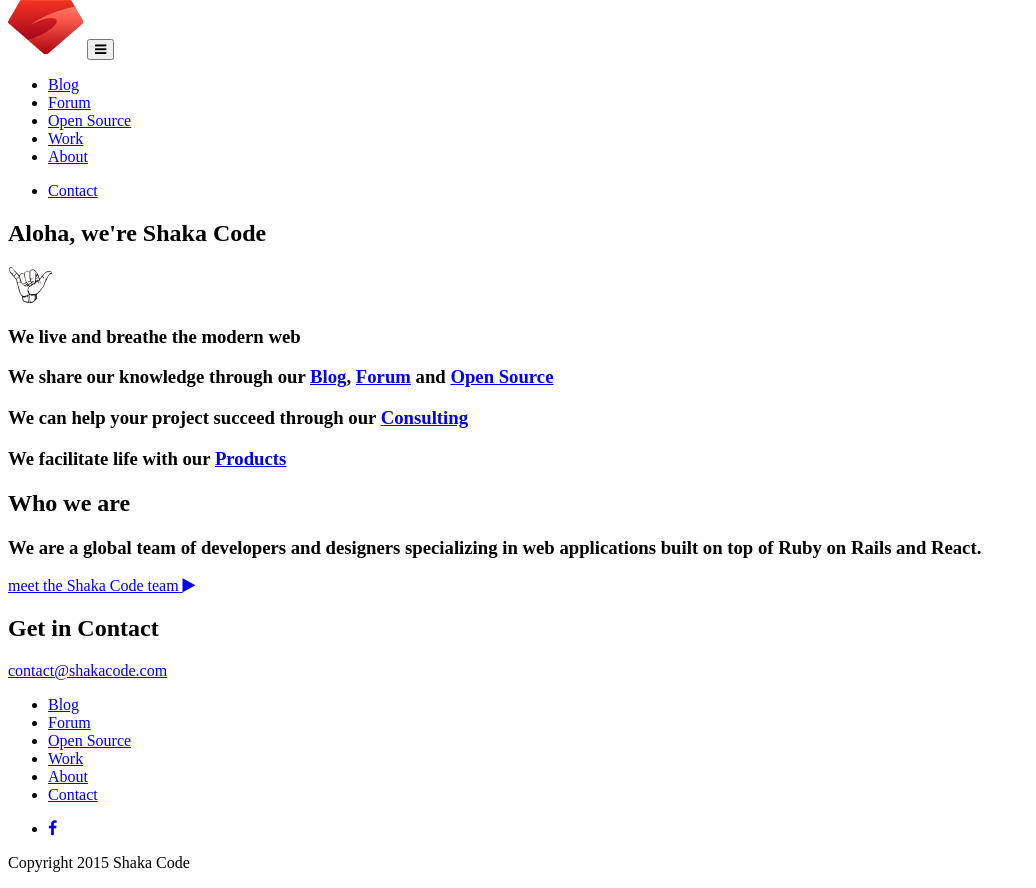
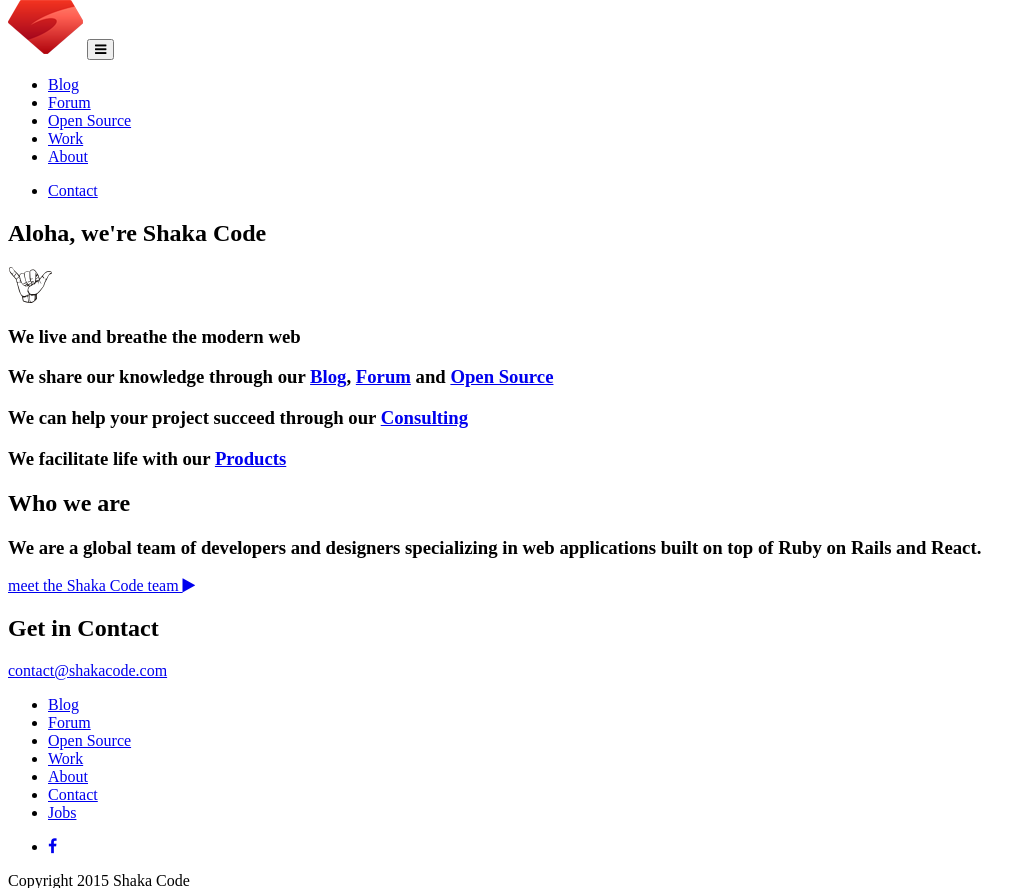
Before and after one commit to shakacode/shakacode-website, a Jekyll site: the page built from index.html, in a window 1280 px wide. Shown: the part 108-996 px from the top of the page, without its empty margins (0-1036 px from the left). Built offline with Jekyll 4.4.1, drawn with Linux system fonts in a browser that asks for light colours; nearby versions of some CDN libraries; grey boxes are pictures that could not be loaded.

Commit message:
add jobs link in footer

```diff
--- a/_includes/footer.html
+++ b/_includes/footer.html
@@ -6,6 +6,7 @@
           <ul class="text-center">
             {% include regular-links.html blockClass="site-footer" %}
             {% include contact-link.html class="nav-link" blockClass="site-footer" %}
+            {% include jobs-link.html blockClass="site-footer" %}
           </ul>
         </nav>
         <nav class="text-center">
--- /dev/null
+++ b/_includes/jobs-link.html
@@ -0,0 +1 @@
+<li><a data-link-name="jobs" class="{{ include.blockClass }}__nav-link" href="{{ site.url | prepend: site.baseurl }}/about/index.html#work-with-us">Jobs</a></li>
```
